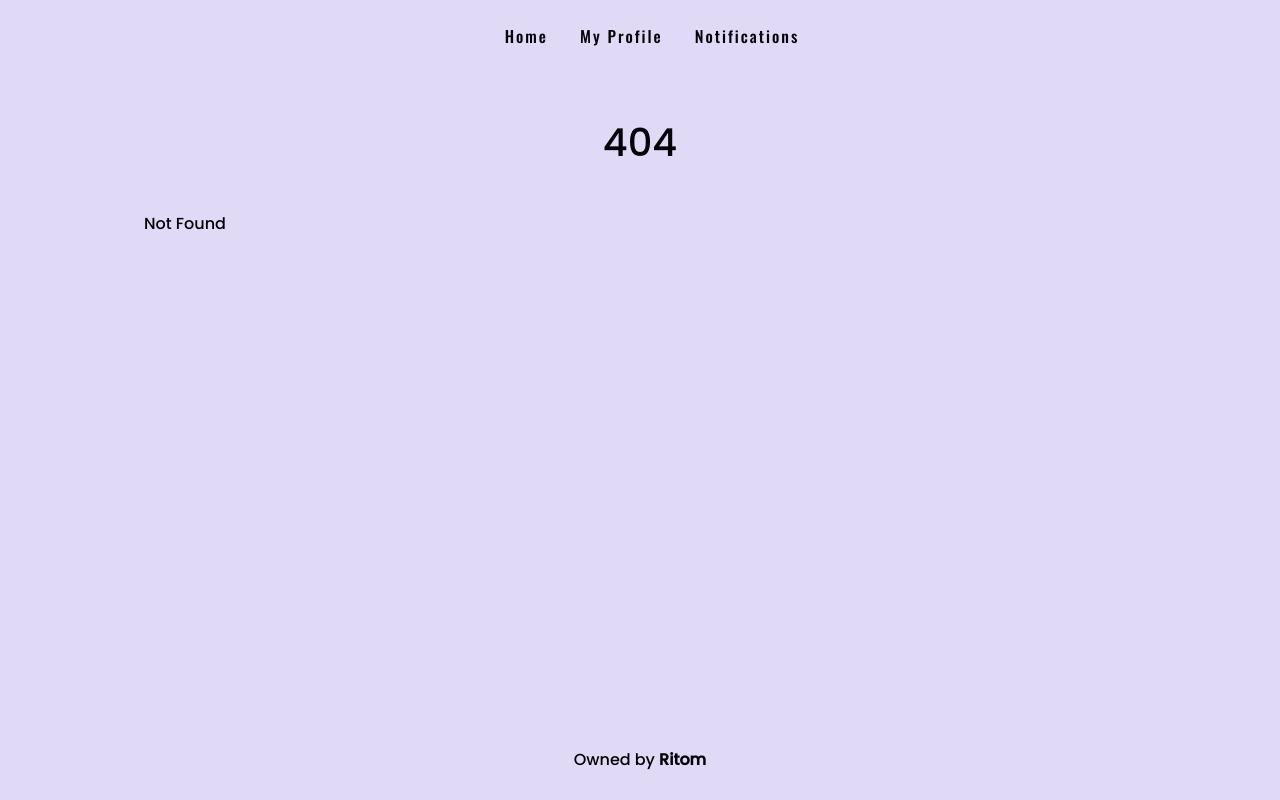
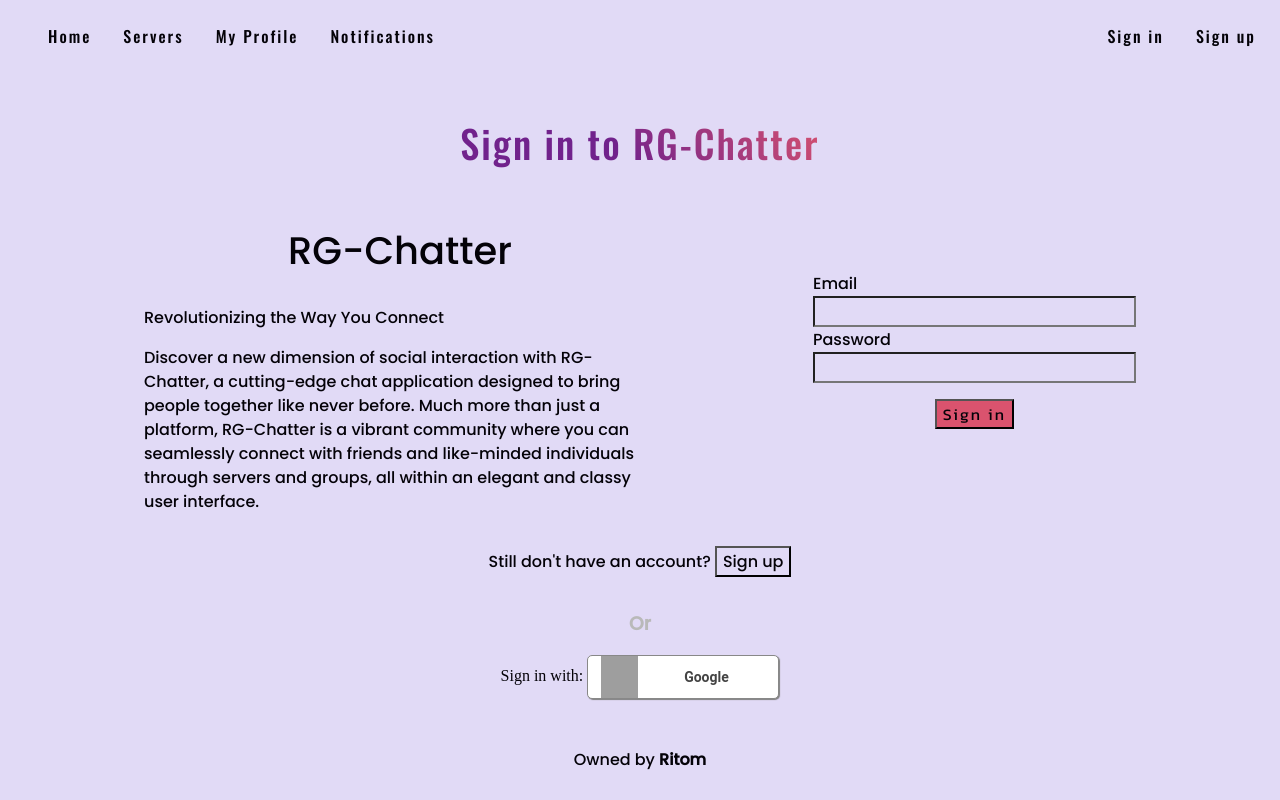
Before and after one commit to Mister-Ritom/chatter, a SvelteKit app: page /signin in a window 1280 px wide. Before the commit this address had no page. Built offline with nearby package versions, Linux system fonts and the light colour scheme; no server answers; grey boxes are pictures that could not be loaded.

Commit message:
Navbar Changes

```diff
--- a/src/lib/compoents/passwordsignin.svelte
+++ b/src/lib/compoents/passwordsignin.svelte
@@ -19,7 +19,7 @@
     let password = ""
     function getSubmitText() {
         if(signInType==1) {
-            return "Log in"
+            return "Sign in"
         }
         else return "Create a new account"
     }
--- a/src/routes/Header.svelte
+++ b/src/routes/Header.svelte
@@ -1,13 +1,30 @@
 <script>
-
+	import { onAuthStateChanged } from "firebase/auth";
+	import { auth } from "$lib/firebase";
+	let user = false
+	onAuthStateChanged(auth, (it)=> {
+		if(it) {
+			console.log("User already signed in")
+			user = true
+		}
+		else user = false
+	})
 </script>
 
 <header>
 	<nav class="main-nav">
+
 		<ul class="main-nav-list">
 			<li class="nav-item" ><a class="nav-link" href="/">Home</a></li>
+			<li class="nav-item" ><a class="nav-link" href="/">Servers</a></li>
 			<li class="nav-item" ><a class="nav-link"  href="/profile/me">My Profile</a></li>
 			<li class="nav-item" ><a class="nav-link"  href="/notifs">Notifications</a></li>
+			{#if !user}
+			<div class="sign-in-buttons">
+				<li class="nav-item"><a href="/signin" class="nav-link">Sign in</a></li>
+				<li class="nav-item"><a href="/signup" class="nav-link">Sign up</a></li>
+			</div>
+		{/if}
 		</ul>
 	</nav>
 </header>
@@ -31,4 +48,11 @@
 	.nav-link:hover {
 		text-decoration: none;
 	}
+	.sign-in-buttons {
+		display: flex;
+		margin-left: auto;
+	}
+	.sign-in-buttons li:hover {
+		box-shadow: 0 20px 80px -10px var(--primary);
+	}
 </style>
--- a/src/routes/auth/login/+page.svelte
+++ b/src/routes/signin/+page.svelte
@@ -48,8 +48,8 @@
 </main>
 
 <div class="center" >
-  <span>Still Don't have an account?</span>
-  <button on:click={()=>goto("/auth/signup")}>Sign up</button>
+  <span>Still don't have an account?</span>
+  <button on:click={()=>goto("/signup")}>Sign up</button>
 </div>
 
 <h3 class="center or" >Or</h3>
--- a/src/routes/auth/signup/+page.svelte
+++ b/src/routes/signup/+page.svelte
@@ -49,7 +49,7 @@
 
 <div class="center" >
   <span>Already have an account?</span>
-  <button on:click={()=>goto("/auth/login")}>Log in</button>
+  <button on:click={()=>goto("/signin")}>Sign in</button>
 </div>
 
 <h3 class="center or" >Or</h3>
```
